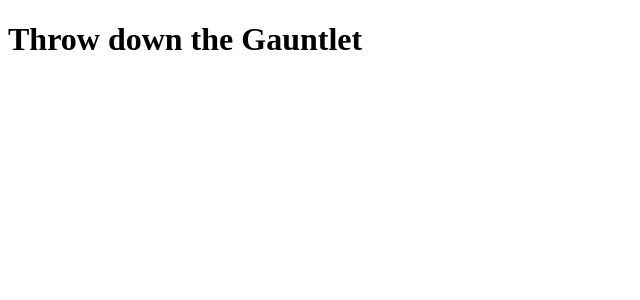
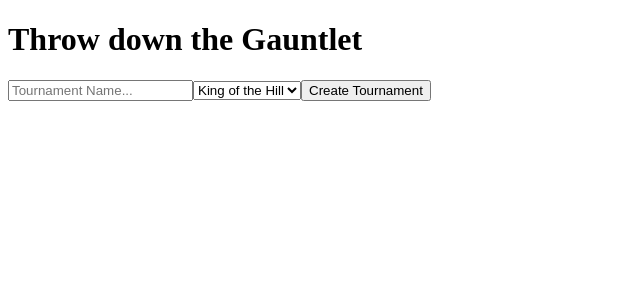
Before and after one commit to CamLRay/Throw-Down-The-Gauntlet, a React (Create React App) app: page /tournaments in a window 1280 px wide. Shown: the top 300 px of the page, without its empty margins (0-640 px from the left). Built offline with nearby package versions, Linux system fonts and the light colour scheme.

Commit message:
add tournament create form

```diff
--- a/src/App.js
+++ b/src/App.js
@@ -1,14 +1,16 @@
 import './App.css';
 import {Routes, Route} from 'react-router-dom';
-import Koth from './components/Koth';
+import Home from './components/Home';
+import TournamentControl from './components/TournamentControl';
 
 function App() {
   return (
   <>
+  <h1>Throw down the Gauntlet</h1>
   <Routes>
-    <Route path='/koth' element={<Koth />} />
+    <Route path='/' element={<Home />} />
+    <Route path='/tournaments' element={<TournamentControl />} />
   </Routes>
-    <h1>Throw down the Gauntlet</h1>
   </>
   );
 }
--- /dev/null
+++ b/src/components/Home.jsx
@@ -0,0 +1,13 @@
+import {Link} from 'react-router-dom';
+
+const Home = () =>{
+  return(
+    <>
+      <h1>Homepage</h1>
+      <Link to='/tournaments'>Create Tournament</Link>
+    </>
+
+  );
+}
+
+export default Home;
--- a/src/components/Koth.jsx
+++ b/src/components/Koth.jsx
@@ -1,7 +1,7 @@
 const Koth = () =>{
 
   return (
-    <></>
+    <><h1>koth</h1></>
   );
 }
 
--- a/src/components/TournamentControl.jsx
+++ b/src/components/TournamentControl.jsx
@@ -1,21 +1,32 @@
 import Koth from "./Koth";
 import TournamentCreate from "./TournamentCreate";
-import { useState } from "react";
+import { useEffect, useState } from "react";
 
 
 const TournamentControl = () =>{
   const [visibleComponent, setVisibleComponent] = useState(null);
+  const [tournamentDetails, setTournamentDetails] = useState({});
 
-  const handleTournamentCreation = () =>{
-
+  const handleTournamentCreation = (details) =>{
+    setTournamentDetails(details);
+    console.log(details);
   }
 
   if(visibleComponent == null){
     setVisibleComponent(<TournamentCreate onCreate={handleTournamentCreation}/>)
   }
 
+  useEffect(()=>{
+    if(tournamentDetails.style === 'koth'){
+      setVisibleComponent(<Koth />)
+    }
+  },[tournamentDetails])
+
   return(
-    {visibleComponent}
+    <>
+
+      {visibleComponent}
+    </>
   )
 }
 
--- a/src/components/TournamentCreate.jsx
+++ b/src/components/TournamentCreate.jsx
@@ -1,10 +1,24 @@
-const TournamentCreate = () =>{
+import { useState } from "react";
+const TournamentCreate = (props) =>{
+  const { onCreate } = props;
+  const [name, setName] = useState('');
+  const [style, setStyle] = useState('koth');
+
+  const onSubmit = (e) =>{
+    e.preventDefault();
+    onCreate({name: name, style: style});
+  }
+
   return(
     <>
-    <input type='text' placeholder="Tournament Name..." />
-    <select>
-      <option>King of the Hill</option>
-    </select>
+    <form onSubmit={onSubmit}>
+      <input type='text' placeholder="Tournament Name..." onChange={(e)=>setName(e.target.value)}/>
+      <select onChange={(e)=>setStyle(e.target.value)}>
+        <option value='koth' defaultValue>King of the Hill</option>
+        <option value='swiss'>Swiss</option>
+      </select>
+      <button>Create Tournament</button>
+    </form>
     </>
   );
 }
```
